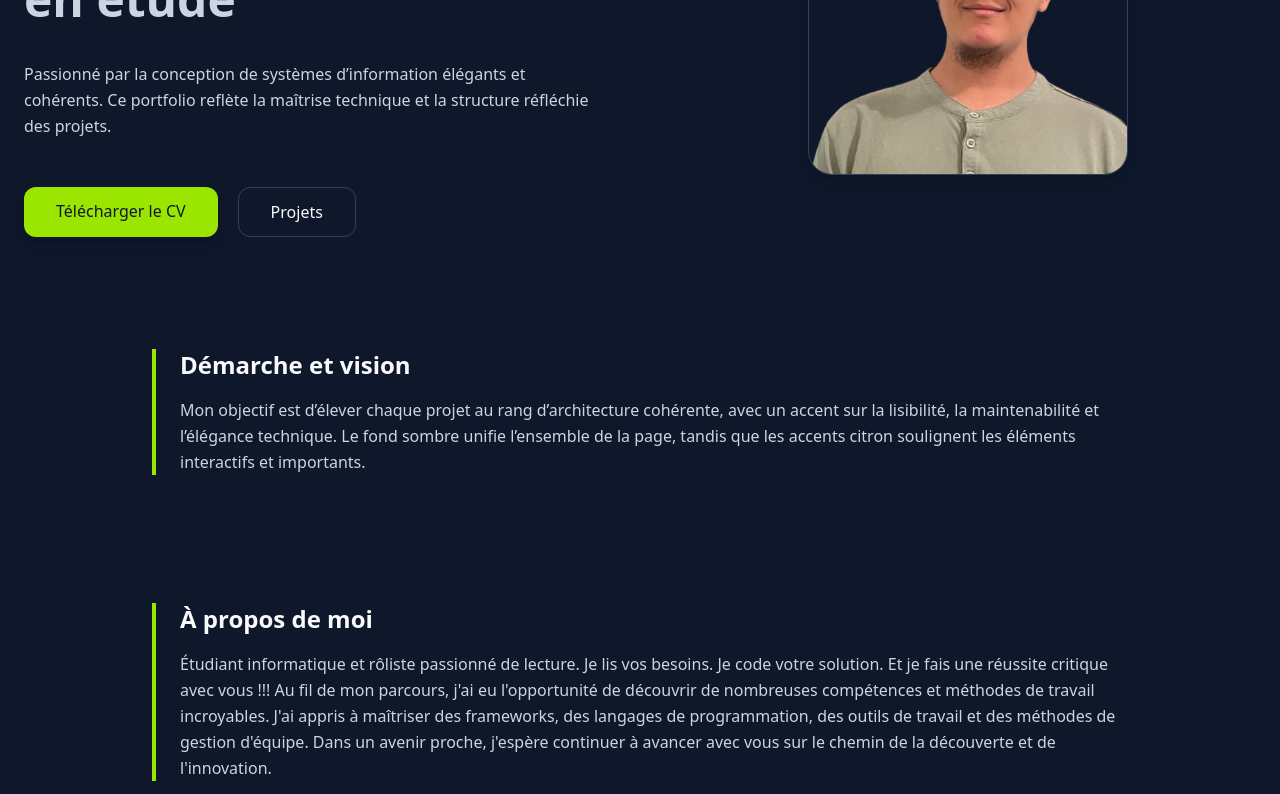
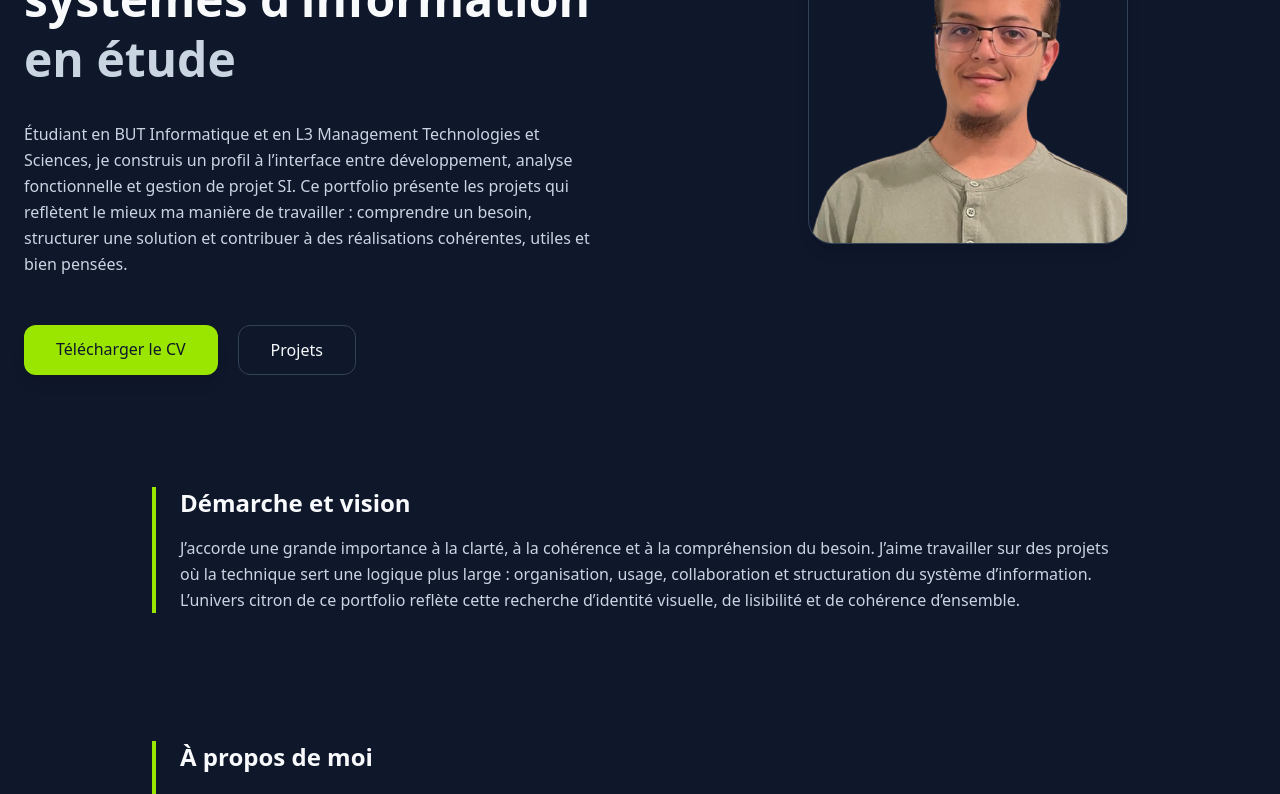
Before and after one commit to badis-saad/portfolio, a Vue app: page / in a window 1280 px wide. Shown: the part 400-1194 px from the top of the page. Built offline with nearby package versions, Linux system fonts and the light colour scheme.

Commit message:
refont des textes home et CV

```diff
--- a/src/views/Home.vue
+++ b/src/views/Home.vue
@@ -9,13 +9,12 @@
           <p class="uppercase tracking-widest text-lime-400 font-medium">Portfolio Personnel</p>
 
           <h1 class="text-4xl md:text-5xl font-semibold leading-tight">
-            Développeur & Urbaniste SI<br />
+            Étudiant en informatique orienté systèmes d’information<br />
             <span class="text-slate-300">en étude</span>
           </h1>
 
           <p class="text-slate-300 max-w-xl leading-relaxed">
-            Passionné par la conception de systèmes d’information élégants et cohérents.
-            Ce portfolio reflète la maîtrise technique et la structure réfléchie des projets.
+            Étudiant en BUT Informatique et en L3 Management Technologies et Sciences, je construis un profil à l’interface entre développement, analyse fonctionnelle et gestion de projet SI. Ce portfolio présente les projets qui reflètent le mieux ma manière de travailler : comprendre un besoin, structurer une solution et contribuer à des réalisations cohérentes, utiles et bien pensées.
           </p>
 
           <div class="flex gap-5 pt-4 flex-wrap">
@@ -50,10 +49,7 @@
       <div class="border-l-4 border-lime-400 pl-6">
         <h2 class="text-2xl font-semibold text-slate-50 mb-4">Démarche et vision</h2>
         <p class="text-slate-300 leading-relaxed">
-          Mon objectif est d’élever chaque projet au rang d’architecture cohérente,
-          avec un accent sur la lisibilité, la maintenabilité et l’élégance technique.
-          Le fond sombre unifie l’ensemble de la page, tandis que les accents citron
-          soulignent les éléments interactifs et importants.
+          J’accorde une grande importance à la clarté, à la cohérence et à la compréhension du besoin. J’aime travailler sur des projets où la technique sert une logique plus large : organisation, usage, collaboration et structuration du système d’information. L’univers citron de ce portfolio reflète cette recherche d’identité visuelle, de lisibilité et de cohérence d’ensemble.
         </p>
       </div>
     </section>
@@ -61,9 +57,7 @@
       <div class="border-l-4 border-lime-400 pl-6">
         <h2 class="text-2xl font-semibold text-slate-50 mb-4">À propos de moi</h2>
         <p class="text-slate-300 leading-relaxed">
-          Étudiant informatique et rôliste passionné de lecture. Je lis vos besoins. Je code votre solution. Et je fais une réussite critique avec vous !!!
-          Au fil de mon parcours, j'ai eu l'opportunité de découvrir de nombreuses compétences et méthodes de travail incroyables. J'ai appris à maîtriser des frameworks, des langages de programmation, des outils de travail et des méthodes de gestion d'équipe.
-          Dans un avenir proche, j'espère continuer à avancer avec vous sur le chemin de la découverte et de l'innovation.
+        Je suis étudiant à Montpellier, actuellement en BUT Informatique parcours intégration d’applications et management du système d’information, ainsi qu’en L3 Management Technologies et Sciences. Je m’intéresse particulièrement aux métiers situés à l’interface entre les besoins métiers, les outils et les projets : AMOA, analyse fonctionnelle, coordination et systèmes d’information. J’aime comprendre comment un projet s’organise, comment une solution se structure et comment une équipe transforme une idée en réalisation concrète.
         </p>
       </div>
     </section>
```
Also changed, not shown: 1 other file (tests, documents, lock files or other folders).
